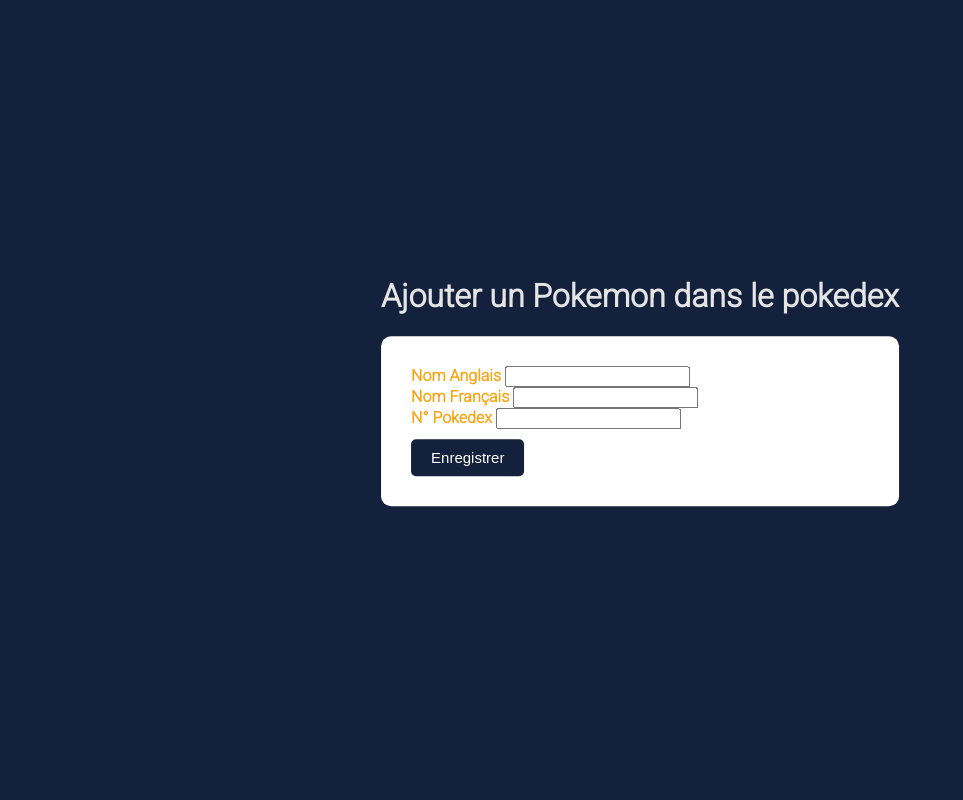
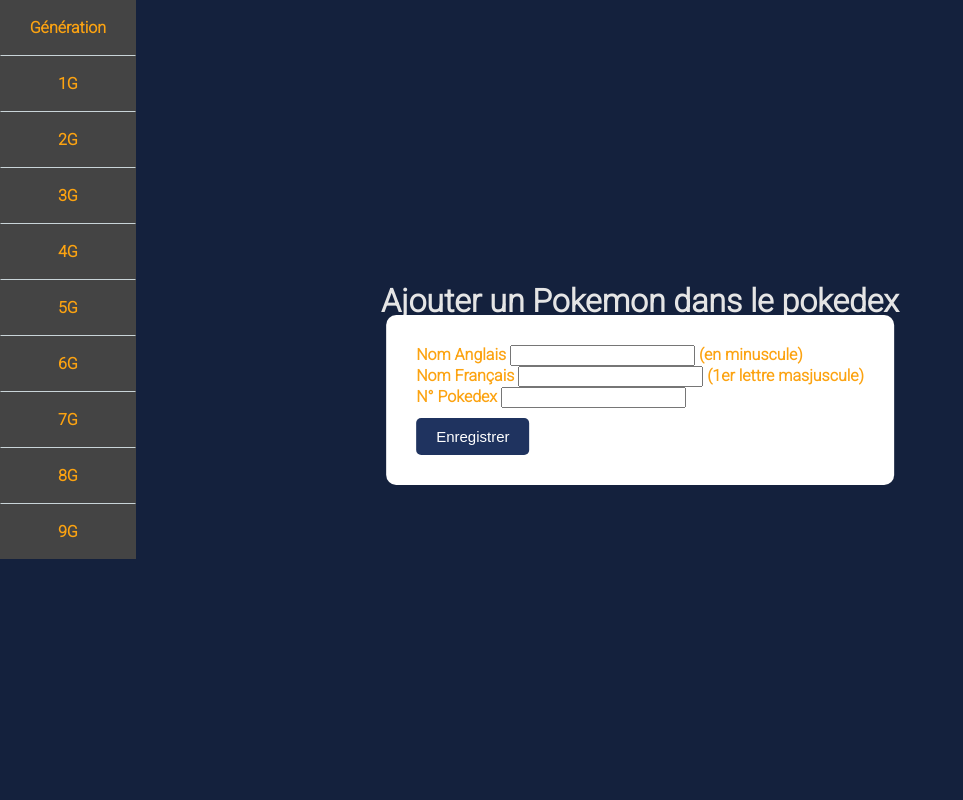
Before and after one commit to MewtwoGX/Site_web, a PHP site: page /ajouter.php in a window 1280 px wide. Shown: the whole page, without its empty margins (0-963 px from the left). Run offline with PHP 8.4, Linux system fonts and the light colour scheme.

Commit message:
Changement
Modification de la page ajouter pour changer plus facilement la génération.

ajout d'un script pour montrer que l'on a le Pokémon shiny dans notre collection. prochaine mise à jour de ce script portera sur l'enregistrement des données avec localstorage.

Modification du css pour la page principal et la page ajouter

```diff
--- a/ajouter.php
+++ b/ajouter.php
@@ -1,6 +1,8 @@
 <?php
 
 $connection=mysqli_connect("localhost", "olivier", "SSfoagny.88", "olivier");
+
+$generation ="";
 
 if (!$connection){ // Contrôler la connexion
     $MessageConnexion = die ("connection impossible");
@@ -12,7 +14,7 @@ if(isset($_POST['Bouton'])){ // Autre contrôle pour vérifier si la variable $_
    $numdex=$_POST['numdex'];
 
    // Requête d'insertion
-   $Ajouter="INSERT INTO 2G (nomA, nomF, numdex) VALUES ('$nomA', '$nomF', '$numdex')";
+   $Ajouter="INSERT INTO $generation (nomA, nomF, numdex) VALUES ('$nomA', '$nomF', '$numdex')";
 
    // Exécution de la reqête
    mysqli_query($connection, $Ajouter) or die('Erreur SQL !'.$Ajouter.'<br>'.mysqli_error($connection));
@@ -28,17 +30,40 @@ if(isset($_POST['Bouton'])){ // Autre contrôle pour vérifier si la variable $_
     <link rel="icon" href="./icones/image_web/pokeball.png" alt="désigné par Nikita Golubev">
     <title>Ajouter pokedex</title>
   </head>
+<body>
+
+<div id="wrap">
+    <ul class="navbar">
+        <li>
+          <a href="#">Génération</a>
+          <ul>
+            <li><a href="#">1G</a></li>
+            <li><a href="#">2G</a></li>
+            <li><a href="#">3G</a></li>
+            <li><a href="#">4G</a></li>
+            <li><a href="#">5G</a></li>
+            <li><a href="#">6G</a></li>
+            <li><a href="#">7G</a></li>
+            <li><a href="#">8G</a></li>
+            <li><a href="#">9G</a></li>
+          </ul>
+        </li>
+    </ul>
+</div>
 
     <h1>Ajouter un Pokemon dans le pokedex</h1>
 
     <form method="post">
+
         <div>
-            <label for="nomA">Nom Anglais</label>
+            <label for="nomA">Nom Anglais
             <input type="text" name="nomA" id="nomA">
+            (en minuscule) </label>
         </div>
         <div>
-            <label for="nomF">Nom Français</label>
+            <label for="nomF">Nom Français
             <input type="text" name="nomF" id="nomF">
+            (1er lettre masjuscule)</label>
         </div>
         <div>
             <label for="numdex">N° Pokedex</label>
@@ -46,3 +71,4 @@ if(isset($_POST['Bouton'])){ // Autre contrôle pour vérifier si la variable $_
         </div>
         <button type="submit" name="Bouton">Enregistrer</button>
     </form>
+</body>
--- a/css/ajouter.css
+++ b/css/ajouter.css
@@ -3,33 +3,93 @@ body {
   margin: 0px;
   padding: 0px;
   background-color: #14213d;
-  position: absolute;
-  top: 50%;
-  left: 50%;
-  transform: translate(-50%, -50%);
   font-family: "Roboto", sans-serif;
   font-weight: bold;
 }
 
 h1{
   color: #e5e5e5;
+  position: absolute;
+  top: 35%;
+  left: 50%;
+  transform: translate(-50%, -50%);
 }
 
 form {
+  display: block;
   padding: 30px;
   background-color: white;
   border-radius: 10px;
+  position: absolute;
+  top: 50%;
+  left: 50%;
+  transform: translate(-50%, -50%);
 }
+
 form div label{
-    color: fca311;
+    color: #fca311;
 }
 
 form button{
    margin-top: 10px;
-   background-color: #14213d;
+   background-color: #1f335f;
    color: white;
    font-size: 15px;
    border: none;
    padding: 10px 20px;
    border-radius: 5px;
 }
+
+#wrap {
+  width: 100px;
+  height: 50px;
+  z-index: 99;
+  position: relative;
+}
+.navbar {
+  height: 50px;
+  padding: 0;
+  margin: 0;
+  position: absolute;
+}
+.navbar li {
+  height: auto;
+  width: 135.8px;
+  float: left;
+  text-align: center;
+  list-style: none;
+  font: "Roboto", sans-serif;
+  padding: 0;
+  margin: 0;
+  background-color: #444444;
+}
+.navbar a {
+  padding: 18px 0;
+  text-decoration: none;
+  color: #fca311;
+  display: block;
+}
+.navbar li:hover,
+a:hover {
+  background-color: #444444;
+}
+.navbar li ul {
+  display: none;
+  height: auto;
+  margin: 0;
+  padding: 0;
+}
+.navbar li:hover ul {
+  display: block;
+}
+.navbar li ul li {
+  background-color: #444444;
+}
+.navbar li ul li a {
+  border-left: 1px solid #444444;
+  border-right: 1px solid #444444;
+  border-top: 1px solid #c9d4d8;
+}
+.navbar li ul li a:hover {
+  background-color: #a3a1a1;
+}
```
Also changed, not shown: css/shinydex.css (+12 -31 lines), index.php (+21 -21 lines), script/shiny.js (added, +17 -0 lines).
